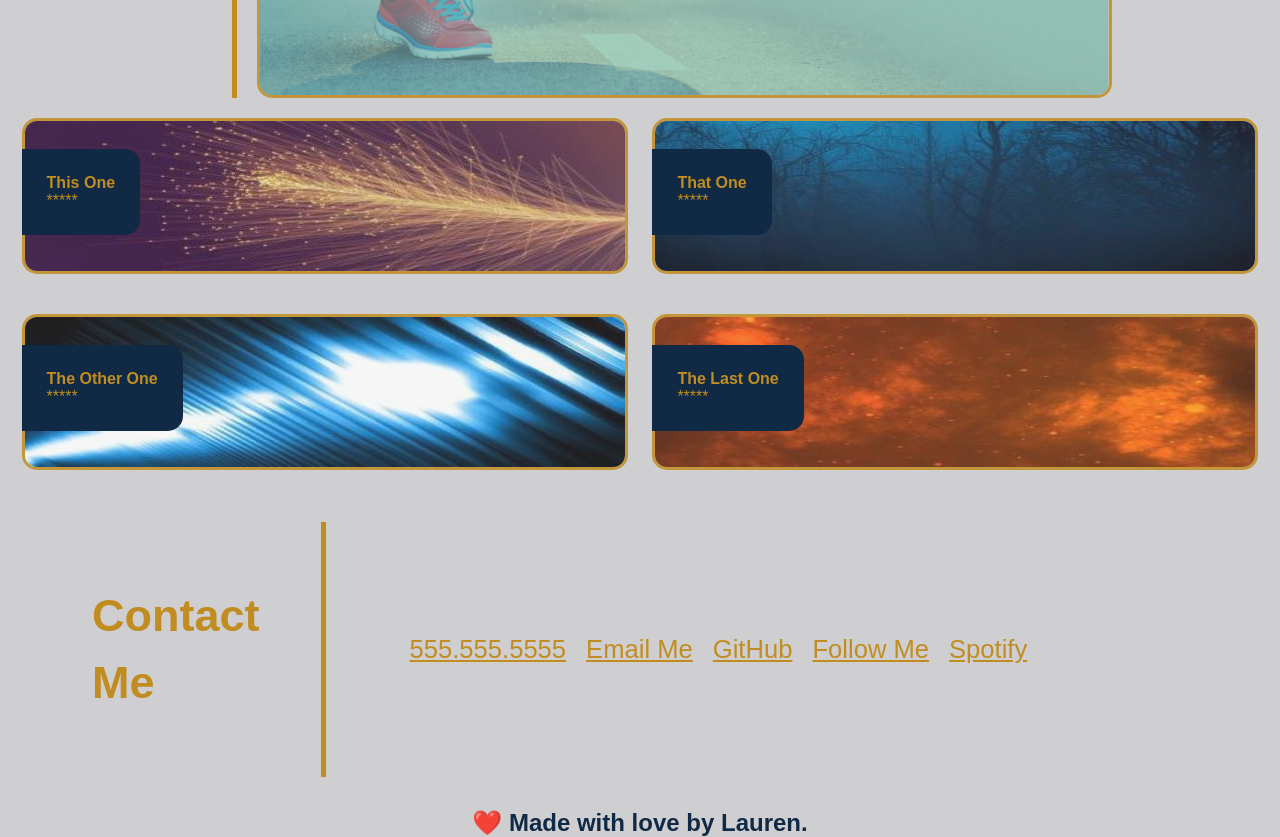
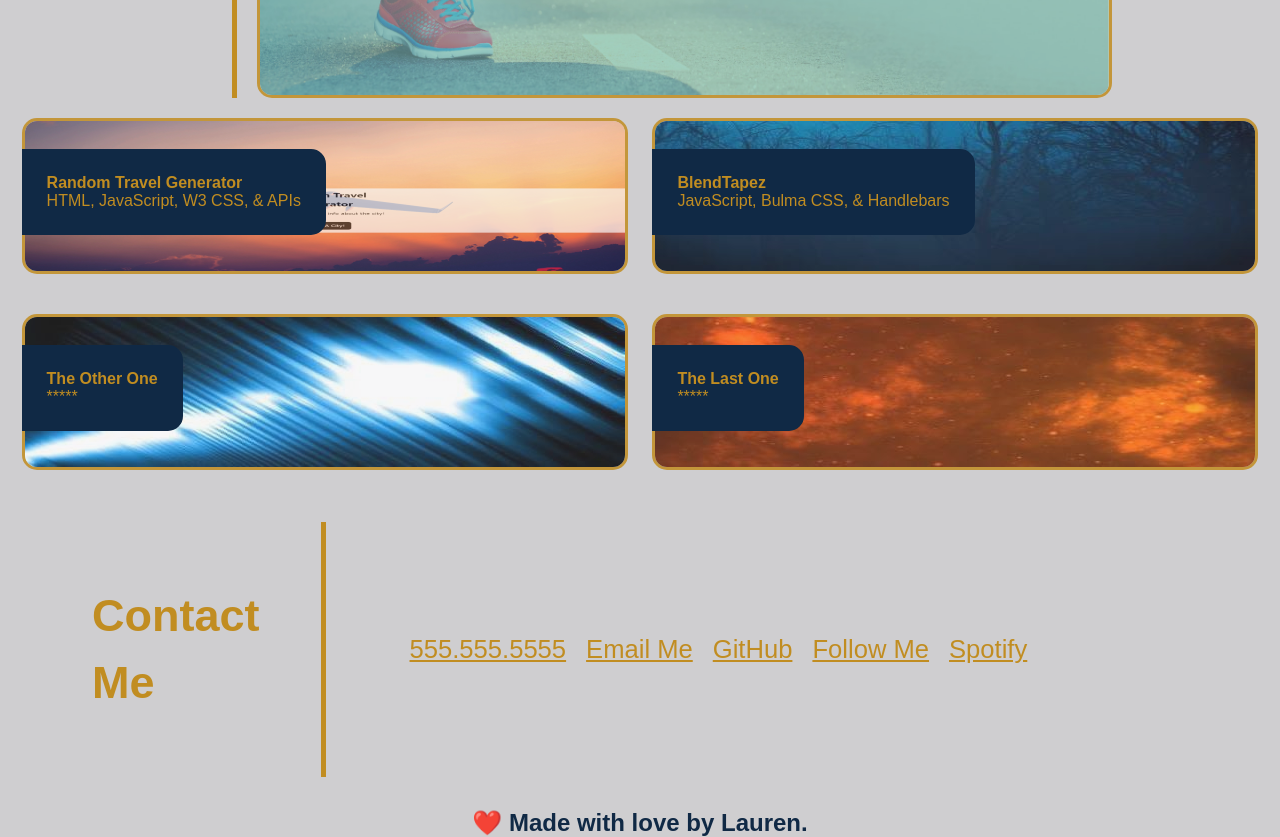
Before and after one commit to lsmith32/challenge_portfolio, a plain HTML site: page index.html in a window 1280 px wide. Shown: the part 1090-1927 px from the top of the page. Drawn offline with Linux system fonts and the light colour scheme.

Commit message:
BlendTapez update

```diff
--- a/index.html
+++ b/index.html
@@ -48,7 +48,7 @@
             <article class="Run-Buddy" >
                 <div class="container">
                     <a href="https://www.google.com/" target="_blank" rel="noopener noreferrer">
-                        <img src="Assets\run-buddy.jpg" class="run-img" alt="Sneak Peak at the Run Buddy website"/>
+                        <img src="./Assets/run-buddy.jpg" class="run-img" alt="Sneak Peak at the Run Buddy website"/>
                     </a>
                     <div class="text-block-1">
                         <h4>Run Buddy</h4>
@@ -61,23 +61,23 @@
         <section class="flex-2">
             <article>
                 <div class="container">
-                    <a href="https://www.google.com/" target="_blank" rel="noopener noreferrer">
-                        <img src="Assets\img1.1.jpg" alt="Placeholder image" class="img"/>
+                    <a href="https://8bitgaming.github.io/random-travel-generator/" target="_blank" rel="noopener noreferrer">
+                        <img src="./Assets/RandomTravel.png" alt="Screenshot of Random Travel Generator website" class="img"/>
                     </a>
                     <div class="text-block">
-                        <h4>This One</h4>
-                        <p>*****</p>
+                        <h4>Random Travel Generator</h4>
+                        <p>HTML, JavaScript, W3 CSS, & APIs</p>
                     </div>
                 </div>
             </article>
             <article>
                 <div class="container">
-                    <a href="https://www.google.com/" target="_blank" rel="noopener noreferrer">
+                    <a href="https://blendtapez.herokuapp.com/" target="_blank" rel="noopener noreferrer">
                         <img src="Assets\img2.1.jpg" alt="Placeholder image" class="img"/>
                     </a>
                     <div class="text-block">
-                        <h4>That One</h4>
-                        <p>*****</p>
+                        <h4>BlendTapez</h4>
+                        <p>JavaScript, Bulma CSS, & Handlebars</p>
                     </div>
                 </div>
             </article>
```
Also changed, not shown: Assets/RandomTravel.png (added), Screenshot.png (deleted).
